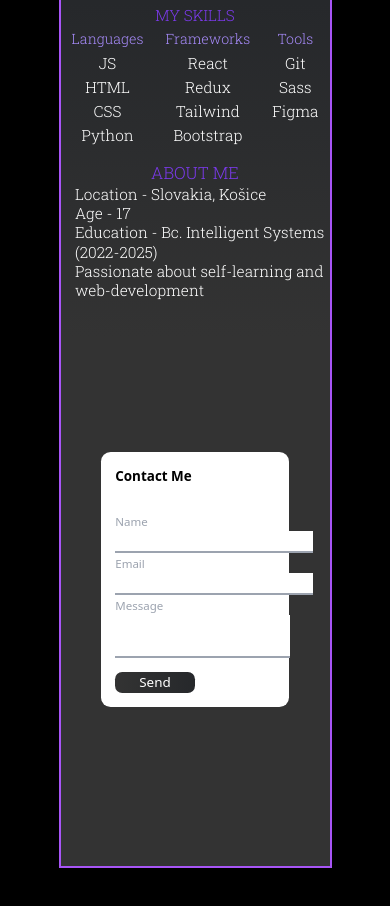
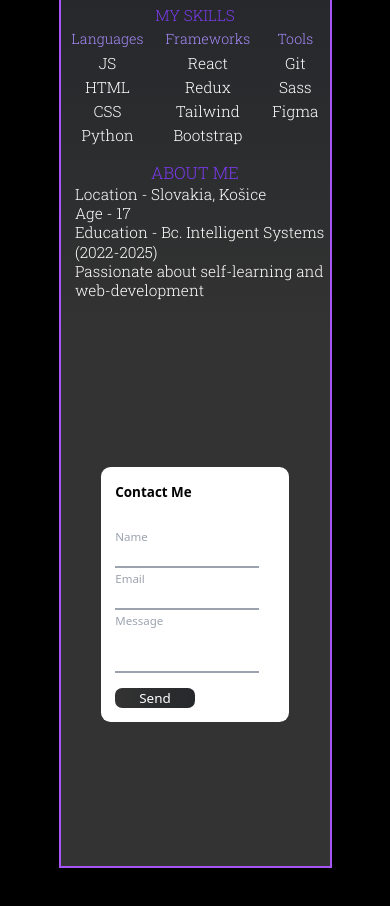
Before and after one commit to xobandech/portfolio, a website: page index.html in a window 390 px wide. Shown: the part 833-1739 px from the top of the page. Drawn offline with nearby package versions, Linux system fonts and the light colour scheme.

Commit message:
Height test for chrome on mobile

```diff
--- a/index.html
+++ b/index.html
@@ -132,21 +132,21 @@
     >
       <!-- I added this breakpoint because my tailwind config doesnt accept it :( need to fix -->
       <style>
-        /* @media (max-width: 470px) {
-          #aboutme {
-            height: 1%;
-          }
-        } */
-        @media (max-width: 391px) {
+        @media (max-width: 470px) {
             #aboutme {
             height: 22%;
           }
+        }
+        @media (max-width: 391px) {
           #aboutme h3 {
             font-size: 0.74rem;
           }
           #contact-form {
             font-size:0.7rem;
-            margin-top: 2.5rem;
+            margin-top: 3.3rem;
+          }
+          @media only screen and (min-height: 844px) {
+
           }
         }
       </style>
@@ -210,19 +210,19 @@
         <input
           type="text"
           name="user_name"
-          class="text-black border-b-2 border-gray-400 rounded-none focus:outline-none"
+          class="text-black border-b-2 w-[90%] border-gray-400 rounded-none focus:outline-none"
         />
         <label class="text-left text-[0.6rem]">Email</label>
         <input
           type="email"
           name="user_email"
-          class="text-black border-b-2 border-gray-400 rounded-none focus:outline-none"
+          class="text-black border-b-2 w-[90%] border-gray-400 rounded-none focus:outline-none"
         />
         <label class="text-left text-[0.6rem]">Message</label>
         <textarea
           type="text"
           name="message"
-          class="text-black resize-none border-b-2 border-gray-400 rounded-none focus:outline-none"
+          class="text-black resize-none w-[90%] border-b-2 border-gray-400 rounded-none focus:outline-none"
         ></textarea>
         <button
           type="submit"
```
